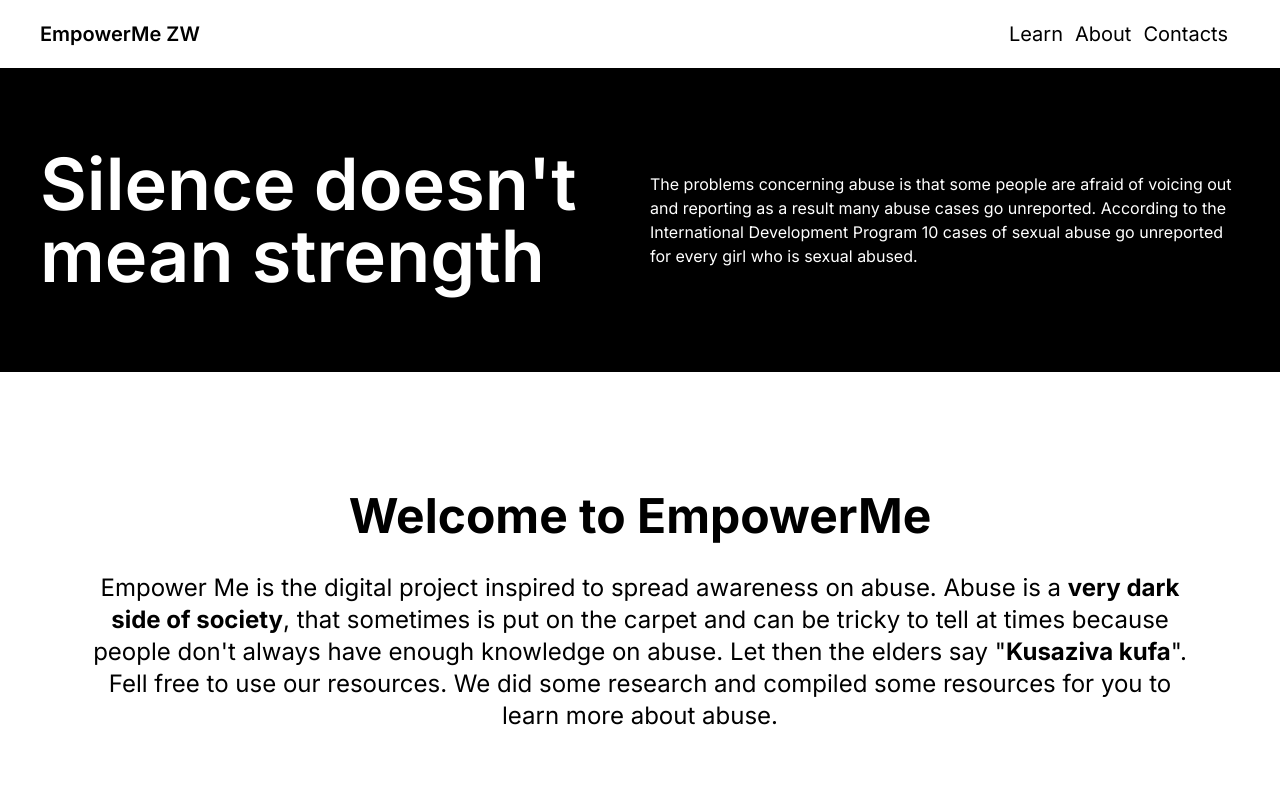
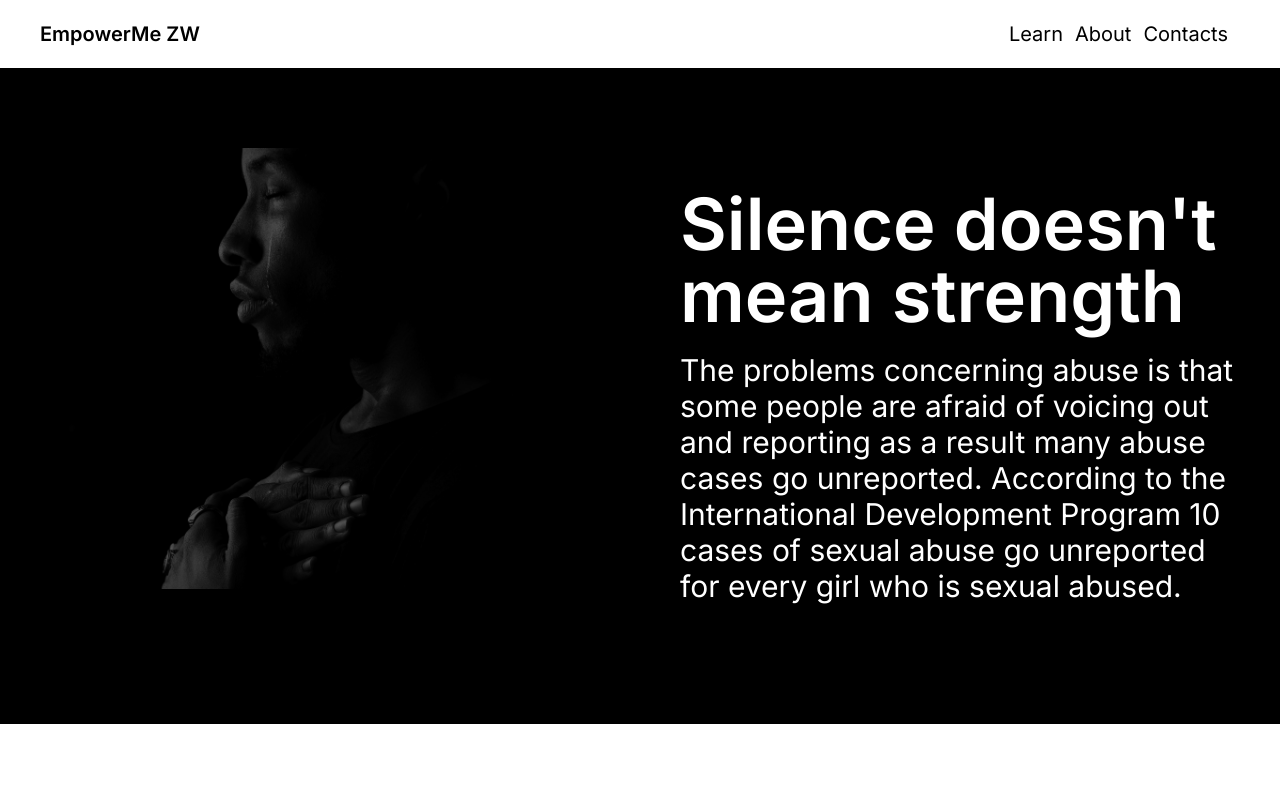
Before and after one commit to Tadiwr/empowerme, a Next.js app: page / in a window 1280 px wide. Shown: the top 800 px of the page. Built offline with nearby package versions, Linux system fonts and the light colour scheme.

Commit message:
adds nice splash image

```diff
--- a/src/app/page.tsx
+++ b/src/app/page.tsx
@@ -1,4 +1,5 @@
 import ActionCard from "@/lib/components/action_card";
+import Image from "next/image";
 import { title } from "process";
 
 const services = [
@@ -32,13 +33,17 @@ export default function Home() {
     <main className="flex flex-col justify-center items-center" >
 
       {/* Hero section */}
-      <div className="bg-black text-white grid md:grid-cols-2 grid-cols-1 p-10 gap-5 md:py-20 justify-center items-center " >
+      <div className="bg-black text-white relative md:grid md:grid-cols-2 md:py-20 justify-center w-full" >
+        <img src="/images/hero.jpg" alt="" className="z-10 md:z-0 bg-blend-overlay opacity-35 w-full" />
+
+        <div className=" z-30 w-full h-full top-0 right-0 absolute md:relative p-10" >
         <h1 className="text-4xl md:text-7xl font-semibold" >Silence doesn't mean strength</h1>
 
-        <p className="" >
+        <p className="mt-5 md:text-3xl" >
           The problems concerning abuse is that some people are afraid of voicing out and reporting as a
           result many abuse cases go unreported. According to the International Development Program
           10 cases of sexual abuse go unreported for every girl who is sexual abused.</p>
+        </div>
       </div>
 
     {/* Brief About Section */}
```
